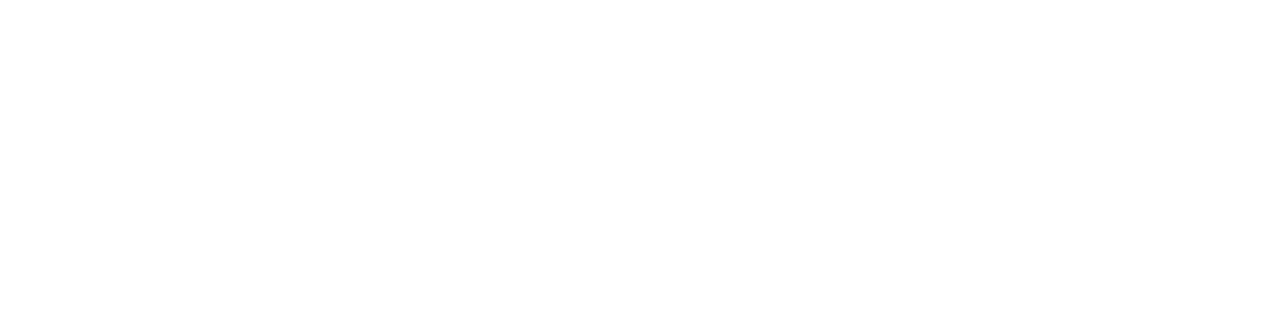
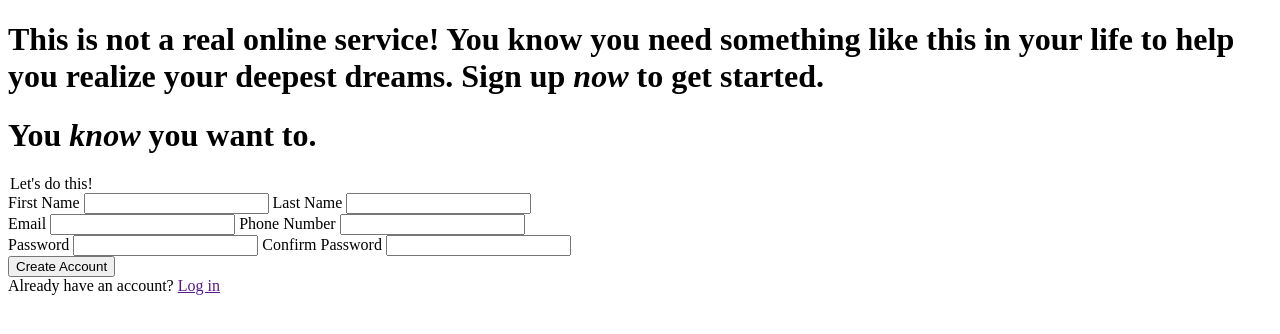
Before and after one commit to renkaichen/sign-up-form, a plain HTML site: page index.html in a window 1280 px wide. Drawn offline with Linux system fonts and the light colour scheme.

Commit message:
Set up basic html layout of site

```diff
--- a/index.html
+++ b/index.html
@@ -7,6 +7,35 @@
     <title>Sign Up Form</title>
 </head>
 <body>
+    <h1>This is not a real online service! You know you need something like this in your life to help you realize your deepest dreams. Sign up <em>now</em> to get started.</h1>
+    <h1>You <em>know</em> you want to.</h1>
+    <form action="get">
+        <legend>Let's do this!</legend>
+        <div id = "name">
+            <label for="firstName">First Name</label>
+            <input type="text" name="firstName" id="firstName">
 
+            <label for="lastName">Last Name</label>
+            <input type="text" name="lastName" id="lastName">
+        </div>
+        <div id="contact">
+            <label for="email">Email</label>
+            <input type="email" name="email" id="email">
+
+            <label for="phoneNumber">Phone Number</label>
+            <input type="tel" name="phoneNumber" id="phoneNumber">
+        </div>
+        <div id="password">
+            <label for="password">Password</label>
+            <input type="password" name="password" id="password">
+
+            <label for="confirmPassword">Confirm Password</label>
+            <input type="password" name="confirmPassword" id="confirmPassword">
+        </div>
+
+        <button type="submit">Create Account</button>
+    </form>
+    Already have an account?
+    <a href="">Log in</a>
 </body>
 </html>
```
